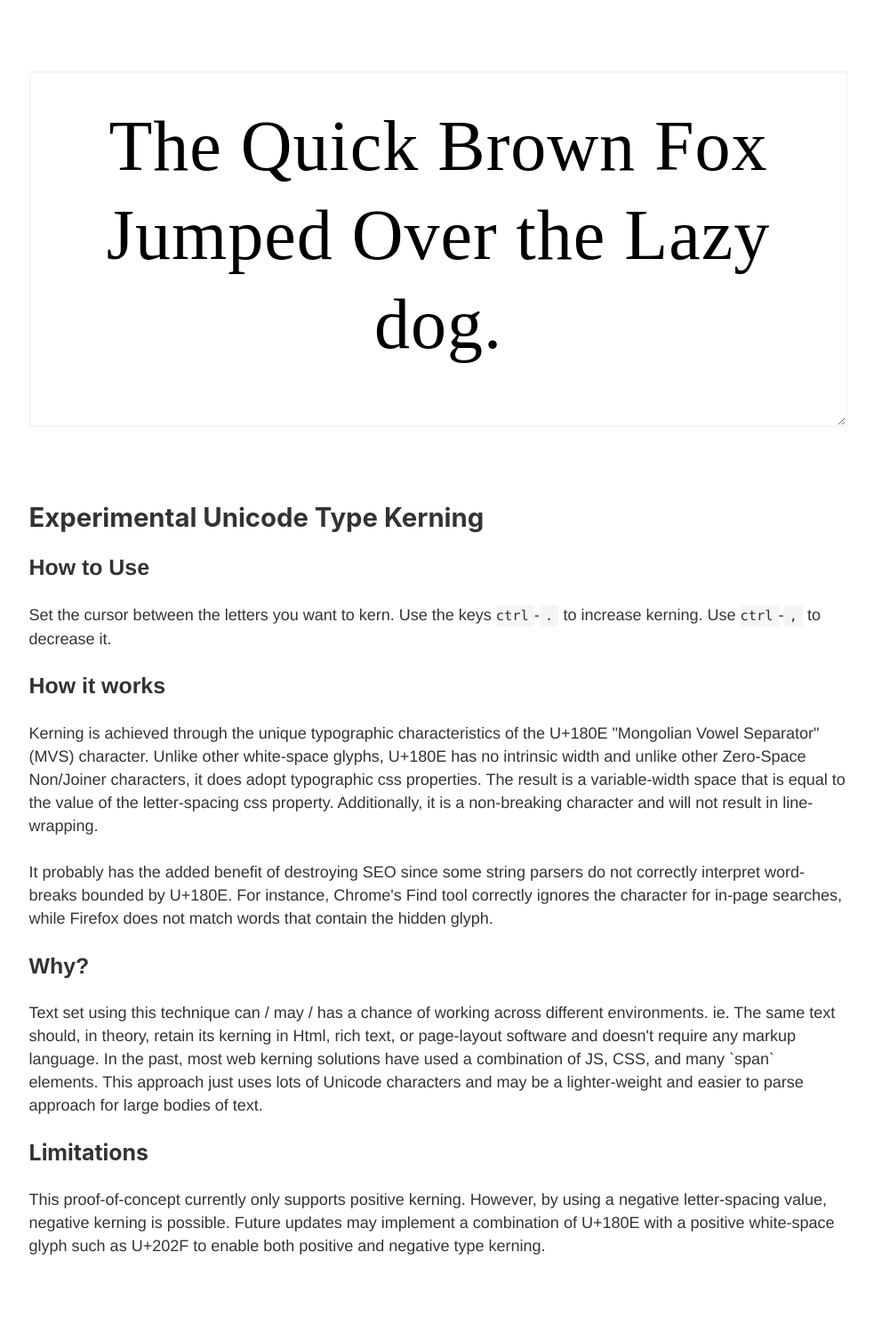
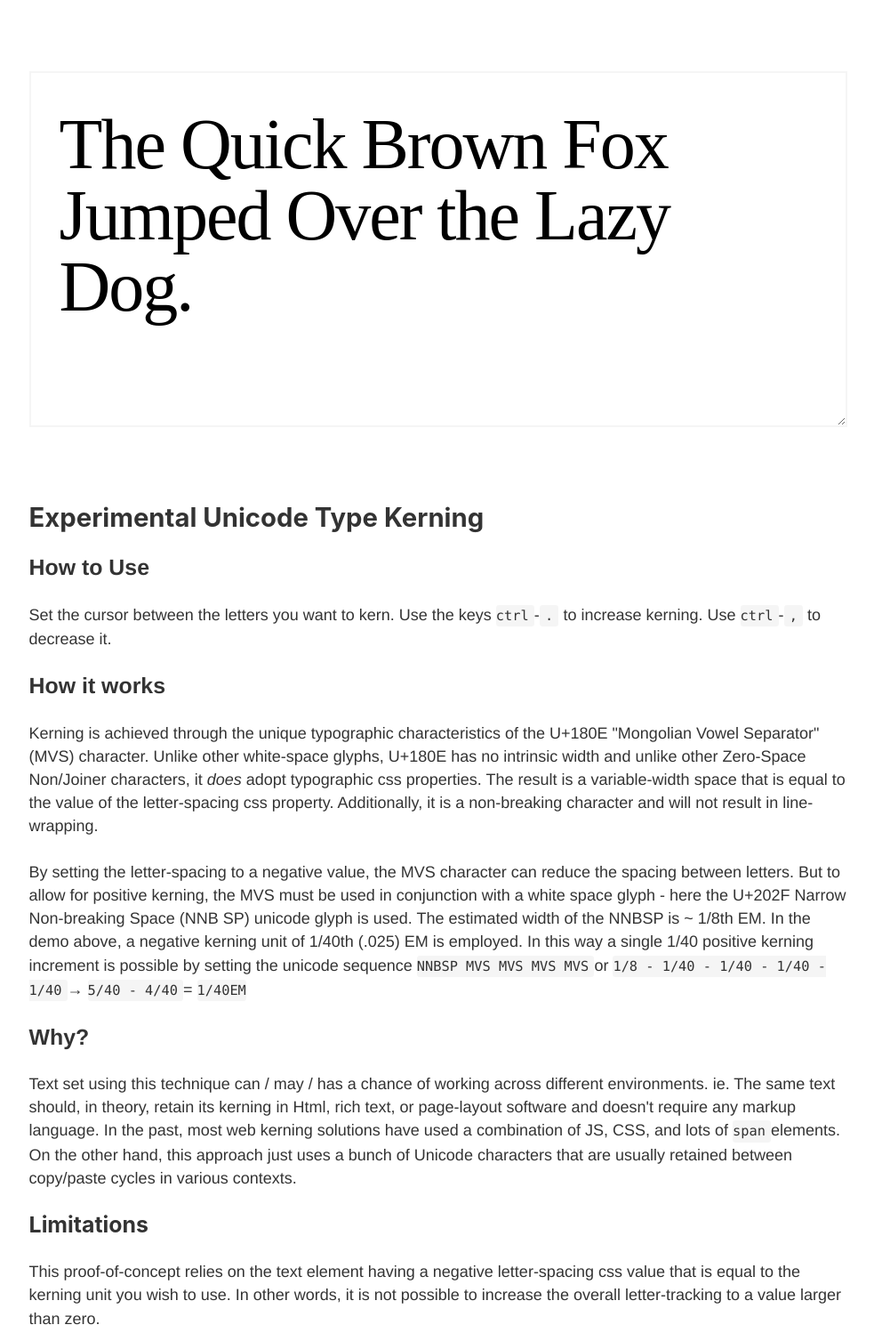
Before and after one commit to new-cairo-sky/unicode-type-kerning, a Gatsby site: page / in a window 1280 px wide. Shown: the whole page at 89% size, without its empty margins (147-1130 px from the left). Before the commit the page ends 1466 px from the top, so only its background shows below. Built offline with nearby package versions, Linux system fonts and the light colour scheme; Gatsby itself is replaced by a stand-in of ours.

Commit message:
adds support for positive and negative kerning

```diff
--- /dev/null
+++ b/src/components/full-kerning-editor.js
@@ -0,0 +1,173 @@
+import React, { useRef, useState, useEffect } from "react"
+import "./kerning-editor.css"
+
+const FullKerningEditor = () => {
+  const textareaRef = useRef()
+  const [text, setText] = useState(
+    `T᠎h᠎᠎e ᠎᠎᠎᠎Q᠎᠎u᠎᠎i᠎᠎c᠎k᠎ ᠎᠎᠎B᠎᠎r᠎᠎o᠎᠎᠎w᠎n᠎᠎᠎ ᠎᠎᠎F᠎᠎᠎o᠎᠎᠎x ᠎J᠎᠎᠎᠎u᠎᠎᠎m᠎᠎p᠎᠎e᠎᠎d ᠎᠎᠎᠎᠎O᠎v᠎᠎e᠎᠎r ᠎᠎t᠎h᠎᠎e᠎ ᠎᠎᠎᠎L᠎᠎a᠎zy᠎ ᠎D᠎᠎o᠎g᠎᠎᠎.`
+  )
+  const [selectionStart, setSelectionStart] = useState(undefined)
+  const [selectionEnd, setSelectionEnd] = useState(undefined)
+
+  // Establish the width of the kern character
+  // units are in EMs
+  // note that the rounding function is necesarry to prevent JS rounding errors in the floor operations
+  const positiveKern = Math.round((1 / 8) * 1000) / 1000 // width of the positive kern character: 1/6em
+  const negativeKern = Math.round((1 / 40) * 1000) / 1000 // width of the negative kern character (variable based on value of letter-spacing)
+  const kernUnit = negativeKern
+  const letterSpacing = -1 * kernUnit
+
+  const positiveChar = `\u202F` /* Narrow Non-breaking Space (NNB SP) */
+  const negativeChar = `\u180e` /* mongolian seperator */
+  const ZWD = `\u200D`
+
+  const regExP = RegExp(`[${positiveChar}?${negativeChar}?]+`, "gu")
+
+  /**
+   * Look at the position in the text and get the kerning value
+   */
+  const getKerning = pos => {
+    //const matchAll = text.matchAll(/[\u2006?\u180e?]+/gu)
+    const matchAll = text.matchAll(regExP)
+    let kerning = 0
+
+    if (matchAll) {
+      const matches = Array.from(matchAll)
+      console.log("matches", pos, matches)
+      matches.forEach(match => {
+        console.log("match", match, match[0].length)
+        if (match.index <= pos && pos <= match.index + match[0].length) {
+          kerning = charsToKerning(match[0])
+        }
+      })
+    }
+    return kerning
+  }
+
+  const adjustKerning = (pos, amount) => {
+    //const matchAll = text.matchAll(/[\u2006?\u180e?]+/gu)
+    const matchAll = text.matchAll(regExP)
+    let kerning = 0
+    let startPos = pos
+    let endPos = startPos
+
+    // look for any existing kerning surounding the cursor postion
+    if (matchAll) {
+      const matches = Array.from(matchAll)
+      console.log("matches", pos, matches)
+      matches.forEach(match => {
+        console.log("match", match, match[0].length)
+        if (match.index <= pos && pos <= match.index + match[0].length) {
+          kerning = charsToKerning(match[0])
+          startPos = match.index
+          endPos = startPos + match[0].length
+        }
+      })
+    }
+
+    kerning += amount
+    console.log("increaseKerning to", kerning)
+    const kerningChars = kerningToChars(kerning)
+    const newText = `${text.substring(
+      0,
+      startPos
+    )}${kerningChars}${text.substring(endPos)}`
+    setText(newText)
+  }
+
+  const kerningToChars = kerning => {
+    let kerningString = ""
+    if (kerning > 0) {
+      const quotient = Math.floor(kerning / positiveKern)
+      const remainder = kerning % positiveKern
+      let positiveChars = quotient
+      let negativeChars = 0
+      if (remainder > 0) {
+        positiveChars = quotient + 1
+        const negativeCharPerPositiveChar = positiveKern / negativeKern
+
+        // a roundin error in this code is resultin in the math.floor === 1 in some cases
+        negativeChars =
+          negativeCharPerPositiveChar - Math.floor(remainder / negativeKern)
+      }
+
+      kerningString = `${positiveChar.repeat(
+        positiveChars
+      )}${negativeChar.repeat(negativeChars)}`
+
+      console.log("kerningString", positiveChars, negativeChars)
+    } else if (kerning < 0) {
+      const negativeChars = Math.floor((kerning * -1) / negativeKern)
+      kerningString = `${negativeChar.repeat(negativeChars)}`
+    }
+
+    return kerningString
+  }
+
+  const charsToKerning = kerningString => {
+    let kerning = 0
+    for (let i = 0; i < kerningString.length; i++) {
+      const char = kerningString.substr(i, 1)
+      if (char === positiveChar) {
+        kerning += positiveKern
+      } else if (char === negativeChar) {
+        kerning -= negativeKern
+      }
+    }
+    console.log("charsToKerning kerning", kerning)
+    return kerning
+  }
+
+  const handleKeyPress = e => {
+    console.log("keyUp")
+    const cursorPosition = textareaRef.current.selectionStart
+    const currVal = textareaRef.current.value
+
+    if (e.key === "." && e.getModifierState("Control")) {
+      // increase spacing
+      const kerning = getKerning(cursorPosition)
+      console.log("kerningToChars", kerningToChars(kerning))
+      adjustKerning(cursorPosition, kernUnit)
+      setSelectionStart(cursorPosition)
+      setSelectionEnd(cursorPosition)
+    } else if (e.key === "," && e.getModifierState("Control")) {
+      // reduce spacing
+      adjustKerning(cursorPosition, kernUnit * -1)
+      setSelectionStart(cursorPosition)
+      setSelectionEnd(cursorPosition)
+    } else {
+      setSelectionStart(undefined)
+      setSelectionEnd(undefined)
+    }
+  }
+
+  const handleChange = e => {
+    // this fires before keyUp event
+    console.log("change")
+    setText(e.target.value)
+  }
+
+  useEffect(() => {
+    if (selectionStart) {
+      textareaRef.current.selectionStart = selectionStart
+    }
+    if (selectionEnd) {
+      textareaRef.current.selectionEnd = selectionEnd
+    }
+  })
+
+  return (
+    <div className="kerning-editor">
+      <textarea
+        style={{ letterSpacing: `${letterSpacing}em` }}
+        ref={textareaRef}
+        className="kerning-editor__textarea"
+        onKeyUp={e => handleKeyPress(e)}
+        onChange={e => handleChange(e)}
+        value={text}
+      ></textarea>
+    </div>
+  )
+}
+
+export default FullKerningEditor
--- a/src/components/kerning-editor.css
+++ b/src/components/kerning-editor.css
@@ -7,12 +7,12 @@
   width: 100%;
   max-width: 980px;
   height: 400px;
-  padding: 32px 24px;
+  padding: 40px 32px;
   font-family: Futura;
   font-size: 60pt;
   letter-spacing: 0.0125em;
-  text-align: center;
-  line-height: 1.25em;
+
+  line-height: 1em;
   border: 2px solid whitesmoke;
   font-kerning: none;
 }
--- a/src/pages/index.js
+++ b/src/pages/index.js
@@ -5,11 +5,12 @@ import Layout from "../components/layout"
 import Image from "../components/image"
 import SEO from "../components/seo"
 import KerningEditor from "../components/kerning-editor"
+import FullKerningEditor from "../components/full-kerning-editor"
 
 const IndexPage = () => (
   <Layout>
     <SEO title="Unicode Type Kerning" />
-    <KerningEditor />
+    <FullKerningEditor />
     <div className="about">
       <h2>Experimental Unicode Type Kerning</h2>
       <h3 className="about__title">How to Use</h3>
@@ -23,17 +24,22 @@ const IndexPage = () => (
         Kerning is achieved through the unique typographic characteristics of
         the U+180E "Mongolian Vowel Separator" (MVS) character. Unlike other
         white-space glyphs, U+180E has no intrinsic width and unlike other
-        Zero-Space Non/Joiner characters, it does adopt typographic css
+        Zero-Space Non/Joiner characters, it <em>does</em> adopt typographic css
         properties. The result is a variable-width space that is equal to the
         value of the letter-spacing css property. Additionally, it is a
         non-breaking character and will not result in line-wrapping.
       </p>
       <p>
-        It probably has the added benefit of destroying SEO since some string
-        parsers do not correctly interpret word-breaks bounded by U+180E. For
-        instance, Chrome's Find tool correctly ignores the character for in-page
-        searches, while Firefox does not match words that contain the hidden
-        glyph.
+        By setting the letter-spacing to a negative value, the MVS character can
+        reduce the spacing between letters. But to allow for positive kerning,
+        the MVS must be used in conjunction with a white space glyph - here the
+        U+202F Narrow Non-breaking Space (NNB SP) unicode glyph is used. The
+        estimated width of the NNBSP is ~ 1/8th EM. In the demo above, a
+        negative kerning unit of 1/40th (.025) EM is employed. In this way a
+        single 1/40 positive kerning increment is possible by setting the
+        unicode sequence <code> NNBSP MVS MVS MVS MVS</code> or{" "}
+        <code>1/8 - 1/40 - 1/40 - 1/40 - 1/40</code> → <code>5/40 - 4/40</code>{" "}
+        = <code>1/40EM</code>
       </p>
 
       <h3 className="about__title">Why?</h3>
@@ -42,17 +48,16 @@ const IndexPage = () => (
         different environments. ie. The same text should, in theory, retain its
         kerning in Html, rich text, or page-layout software and doesn't require
         any markup language. In the past, most web kerning solutions have used a
-        combination of JS, CSS, and many `span` elements. This approach just
-        uses lots of Unicode characters and may be a lighter-weight and easier
-        to parse approach for large bodies of text.
+        combination of JS, CSS, and lots of <code>span</code> elements. On the
+        other hand, this approach just uses a bunch of Unicode characters that
+        are usually retained between copy/paste cycles in various contexts.
       </p>
       <h3>Limitations</h3>
       <p>
-        This proof-of-concept currently only supports positive kerning. However,
-        by using a negative letter-spacing value, negative kerning is possible.
-        Future updates may implement a combination of U+180E with a positive
-        white-space glyph such as U+202F to enable both positive and negative
-        type kerning.
+        This proof-of-concept relies on the text element having a negative
+        letter-spacing css value that is equal to the kerning unit you wish to
+        use. In other words, it is not possible to increase the overall
+        letter-tracking to a value larger than zero.
       </p>
     </div>
   </Layout>
```
Also changed, not shown: 1 other file.
